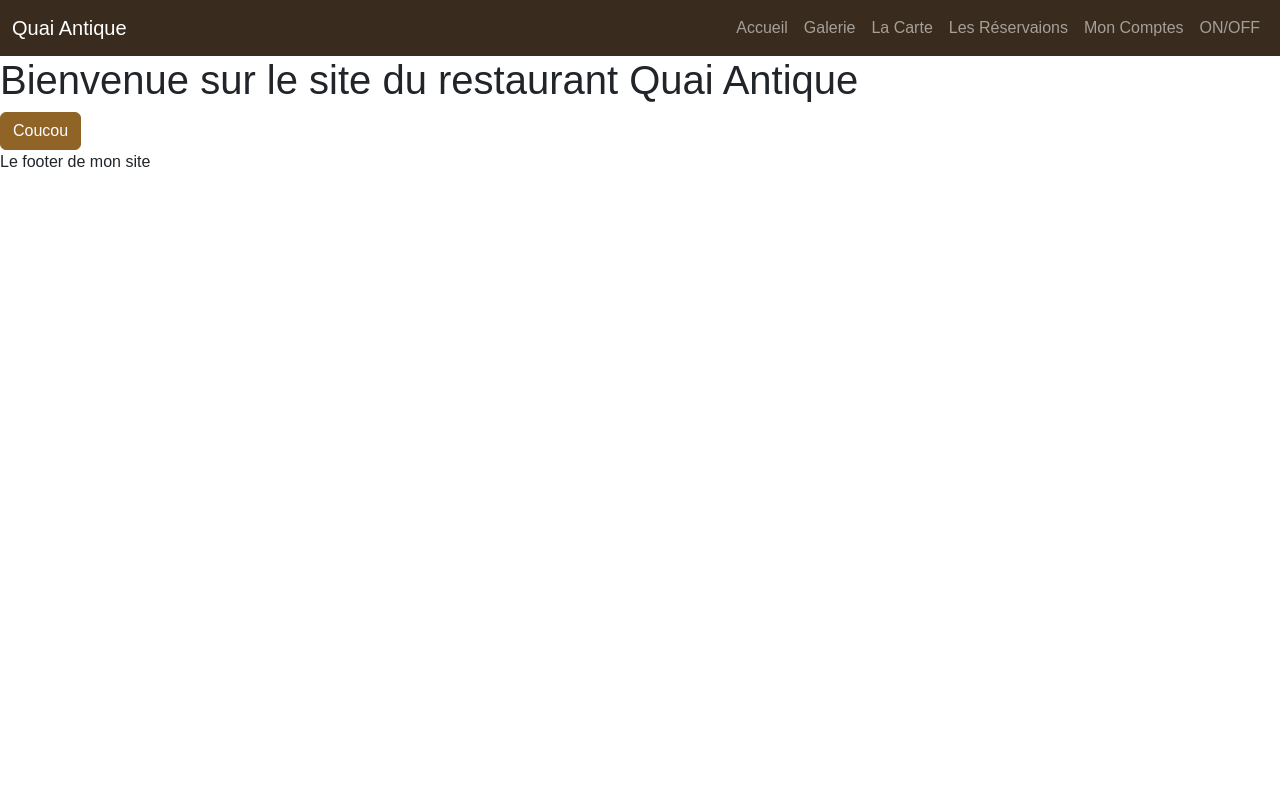
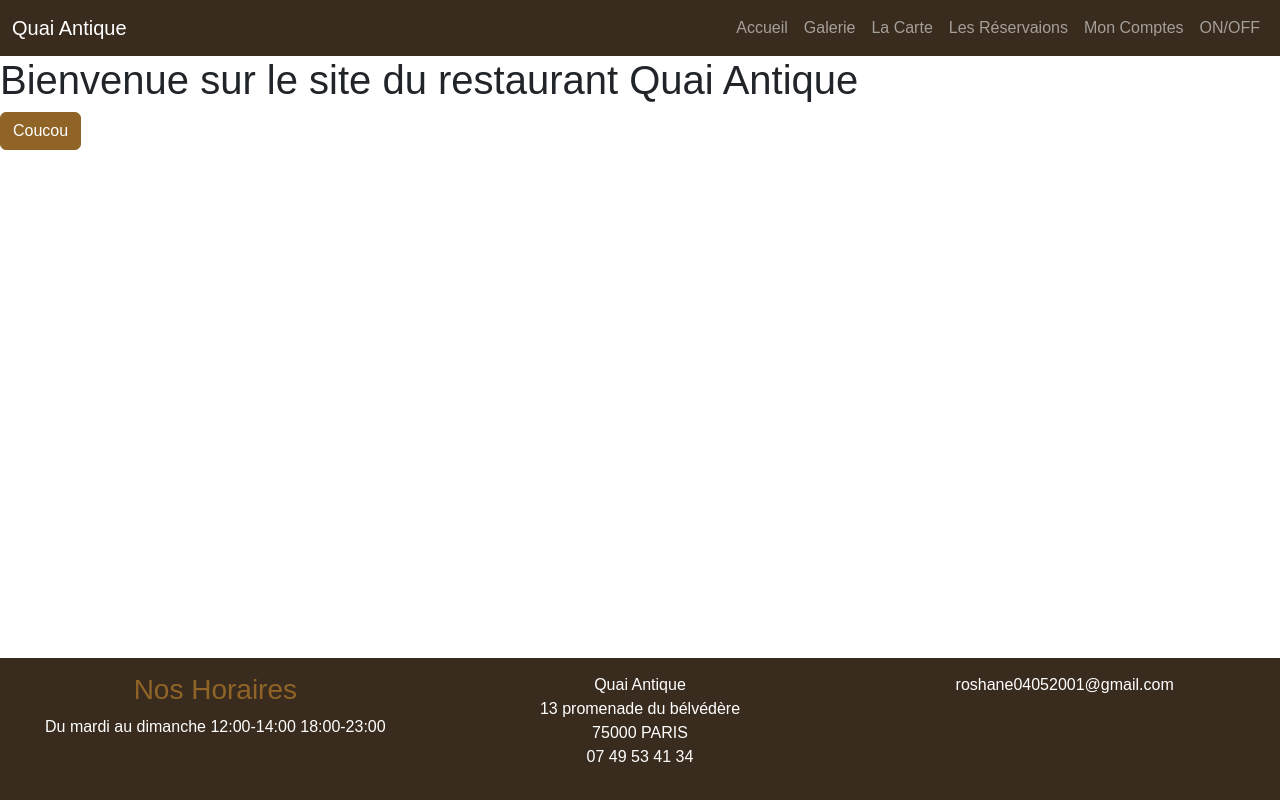
Before and after one commit to r0MHD77/Quai-Antique-restaurant-Front, a website with bundled scripts: page index.html in a window 1280 px wide. Built offline with nearby package versions, Linux system fonts and the light colour scheme; files whose address does not match are found by name; a web font is replaced by a local one.

Commit message:
ajout du footer

```diff
--- a/index.html
+++ b/index.html
@@ -48,7 +48,25 @@
         <!--Le contenu de  la page sera injectée ici-->
     </main>
 
-    <footer>Le footer de  mon site</footer>
+    <footer class="bg-dark text-white text-center footer">
+        <div class="row">
+            <div class="col-12 col-lg-4">
+                <h3 class="text-primary">Nos Horaires</h3>
+                <p>Du mardi au dimanche  12:00-14:00  18:00-23:00</p>
+            </div>
+            <div class="col-6 col-lg-4">
+                <p>Quai Antique<br/>
+                    13 promenade du bélvédère<br/>
+                    75000 PARIS <br/>
+                    07 49 53 41 34<br/>
+
+                </p>
+            </div>
+            <div class="col-6 col-lg-4">
+                <p>roshane04052001@gmail.com</p>
+            </div>
+        </div>
+    </footer>
 
     <script type="module" src="Router/router.js"></script>
     <script src="node_modules/bootstrap/dist/js/bootstrap.bundle.min.js"></script>
--- a/scss/main.scss
+++ b/scss/main.scss
@@ -1,2 +1,18 @@
 @import url("/node_modules/bootstrap-icons/font/bootstrap-icons.css");
 @import 'custom';
+
+html{
+    position: relative;
+    min-height: 100%;
+}
+
+main{
+    margin-bottom: 250px;
+}
+
+footer.footer{
+    padding:15px;
+    position:absolute;
+    bottom: 0;
+    width:100%;
+}
```
Also changed, not shown: scss/main.css, 1 other file.
